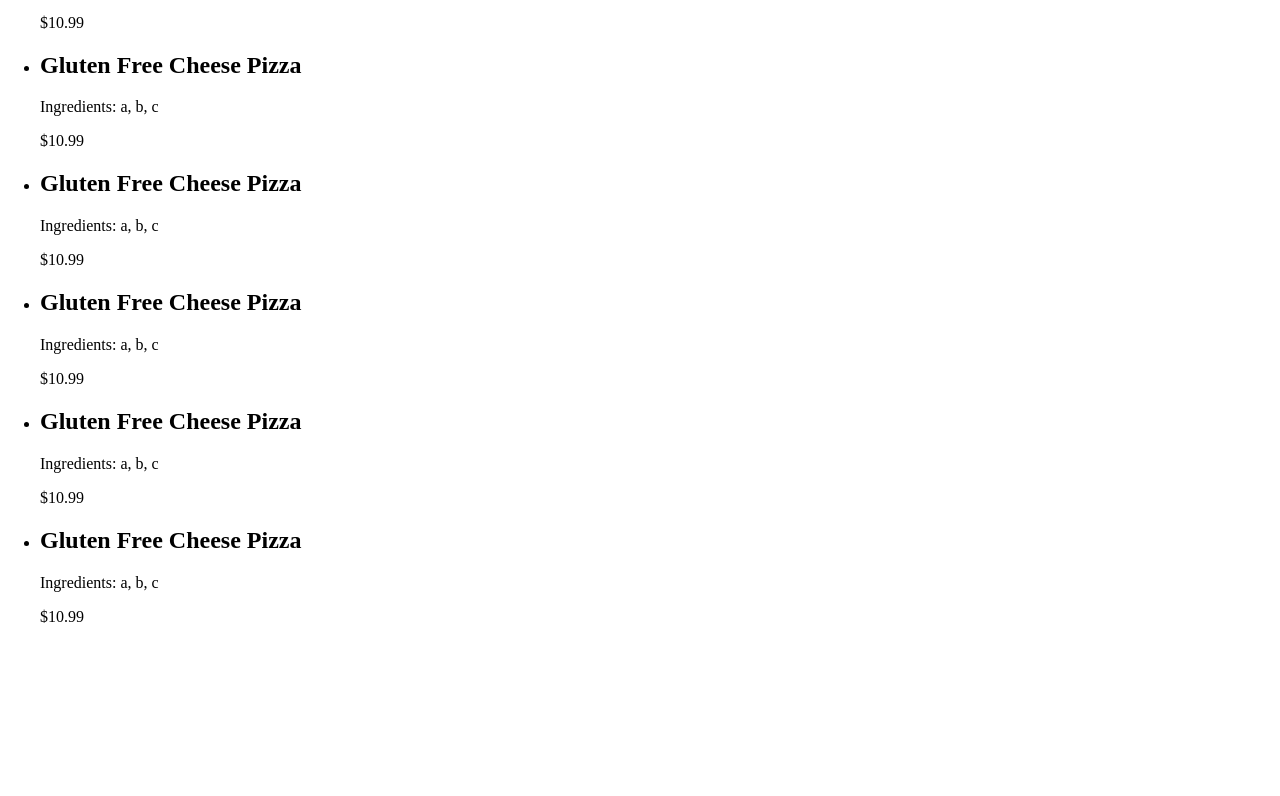
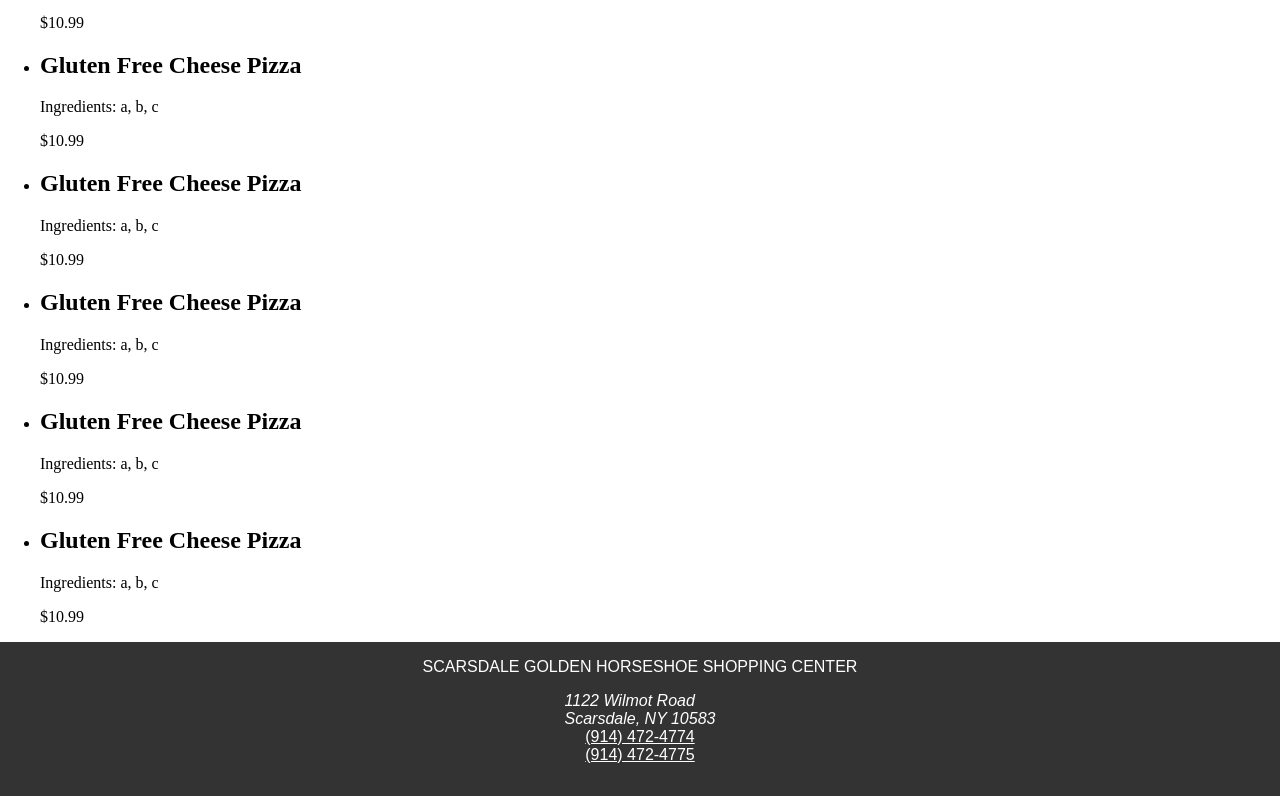
Before and after one commit to shino022/project_enid, a React (Vite) app in the folder client/: page / in a window 1280 px wide. Shown: the part 3778-4574 px from the top of the page. Before the commit the page ends 4420 px from the top, so only its background shows below. Built offline with nearby package versions, Linux system fonts and the light colour scheme.

Commit message:
Fixed footer nav

```diff
--- a/client/src/App.jsx
+++ b/client/src/App.jsx
@@ -1,11 +1,13 @@
 import Navbar from "./components/Navbar"
 import Content from "./components/Content"
+import Footer from "./components/Footer"
 
 function App() {
     return (
         <>
             <Navbar />
             <Content />
+            <Footer />
         </>
     )
 }
--- a/client/src/components/Footer.jsx
+++ b/client/src/components/Footer.jsx
@@ -0,0 +1,19 @@
+import '../styles/Footer.css'
+function Footer() {
+    return (
+      <footer className="footer">
+        <div className="footer_content" id="footer_target">
+          <p className="shopping-center"> SCARSDALE GOLDEN HORSESHOE SHOPPING CENTER</p>  {/* Update restaurant name if different */}
+          <address>
+            1122 Wilmot Road<br />
+            Scarsdale, NY 10583
+          </address>
+          <a href="tel:914-472-4774">(914) 472-4774</a> {/* Update phone number */}
+          <a href="tel:914-472-4774">(914) 472-4775</a> {/* Update phone number */}
+
+        </div>
+      </footer>
+    );
+  }
+
+  export default Footer;
--- a/client/src/components/Navbar.jsx
+++ b/client/src/components/Navbar.jsx
@@ -19,7 +19,7 @@ function Navbar() {
             {isMenuOpen && (
                 <div className="menu">
                     <div className="menu_1">
-                        <a href="">CONTACT</a>
+                        <a href="#footer_target">CONTACT</a>
                         <a href="">MENU</a>
                     </div>
                     <div className="menu_2">
--- /dev/null
+++ b/client/src/styles/Footer.css
@@ -0,0 +1,17 @@
+.footer{
+    background-color: #333;
+}
+.footer_content{
+    display: flex;
+    flex-direction: column;
+    align-items: center;
+    justify-content: center;
+    padding-bottom: 2rem;
+}
+.footer_content >*{
+    font-family: 'YourFont', sans-serif;
+    color: white;
+}
+.shopping-center{
+    max-width: 70%;
+}
```
